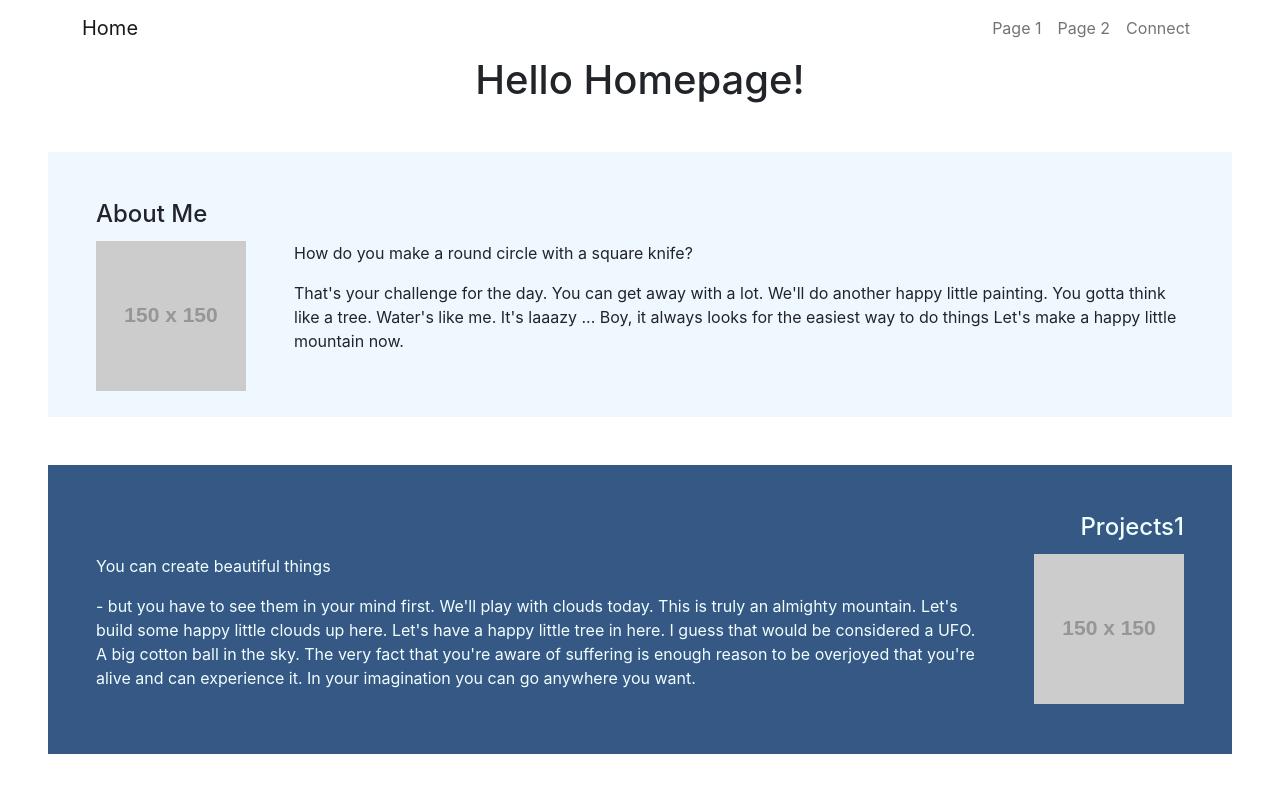
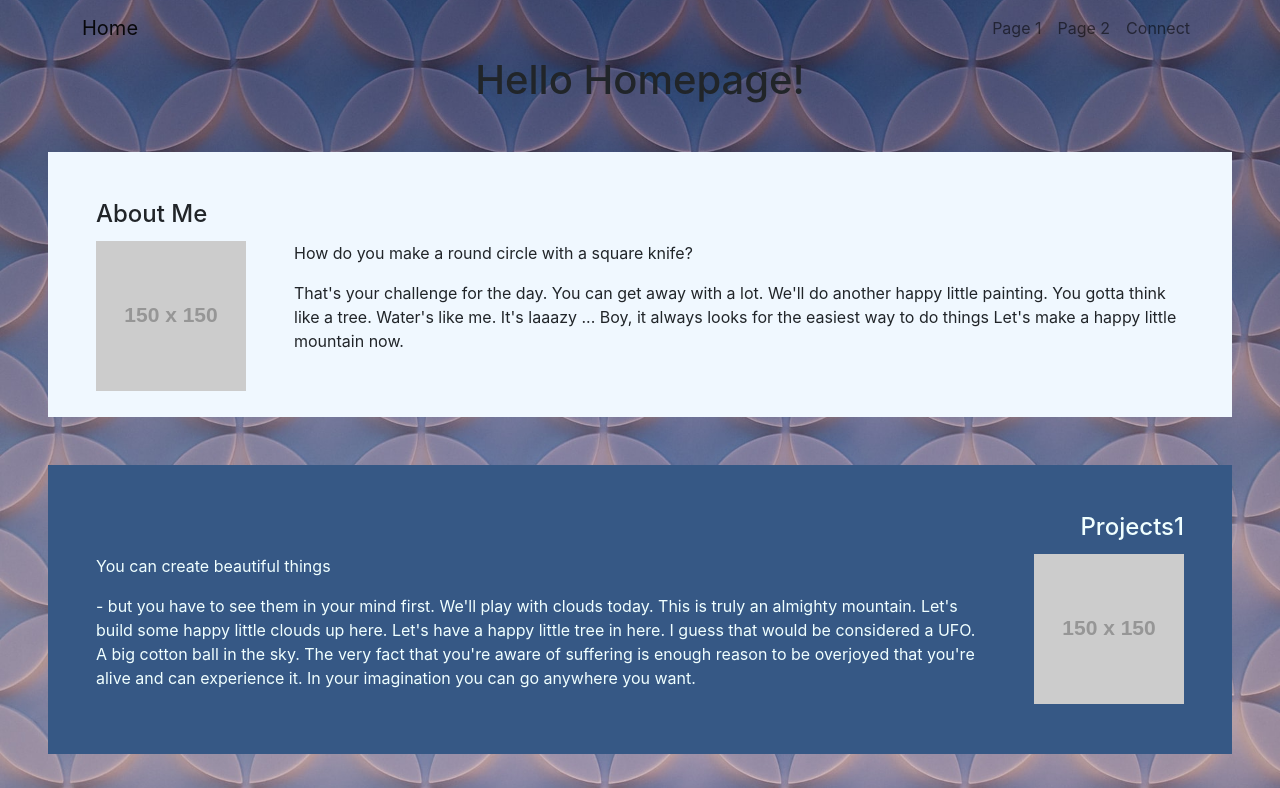
Before and after one commit to jnel-221/portfolioTemplate, a React (Create React App) app in the folder portfoliotemplate/: page /#/ in a window 1280 px wide. Shown: the top 788 px of the page. Built offline with nearby package versions, Linux system fonts and the light colour scheme.

Commit message:
added background image

```diff
--- a/portfoliotemplate/src/index.css
+++ b/portfoliotemplate/src/index.css
@@ -5,9 +5,10 @@ body {
     sans-serif;
   -webkit-font-smoothing: antialiased;
   -moz-osx-font-smoothing: grayscale;
+  background: url("./images/pages/jason-leung-UMncYEfO9-U-unsplashM.jpg");
+  height: 100%;
+  background-position: center center;
+  background-repeat:no-repeat;
+  background-size: cover;
+  background-color:cornsilk;
 }
-
-code {
-  font-family: source-code-pro, Menlo, Monaco, Consolas, 'Courier New',
-    monospace;
-}
```
Also changed, not shown: portfoliotemplate/src/images/pages/jason-leung-UMncYEfO9-U-unsplash.jpg (added), portfoliotemplate/src/images/pages/jason-leung-UMncYEfO9-U-unsplashM.jpg (added).
